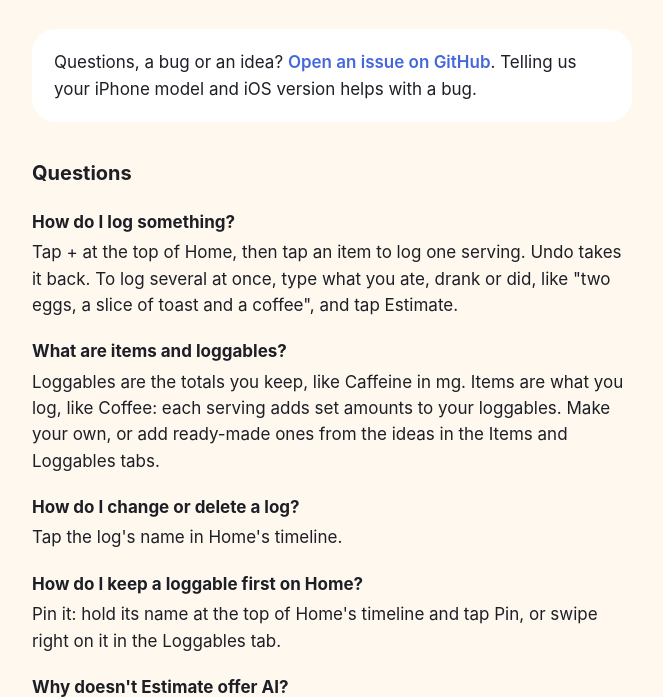
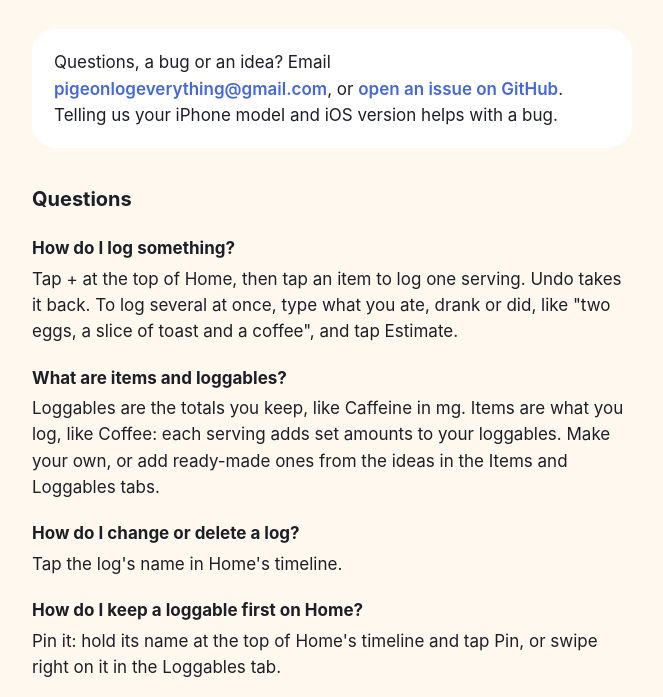
Before and after one commit to orangehour/pigeon, a plain HTML site: page index.html in a window 1280 px wide. Shown: the part 115-812 px from the top of the page, without its empty margins (308-971 px from the left). Drawn offline with Linux system fonts and the light colour scheme.

Commit message:
Contact by email, pigeonlogeverything@gmail.com, or a GitHub issue
Co-Authored-By: Claude Opus 5.5 <noreply@anthropic.com>

```diff
--- a/index.html
+++ b/index.html
@@ -26,7 +26,7 @@
   </header>
 
   <div class="card">
-    <p>Questions, a bug or an idea? <a href="https://github.com/orangehour/pigeon/issues/new">Open an issue on GitHub</a>. Telling us your iPhone model and iOS version helps with a bug.</p>
+    <p>Questions, a bug or an idea? Email <a href="mailto:pigeonlogeverything@gmail.com">pigeonlogeverything@gmail.com</a>, or <a href="https://github.com/orangehour/pigeon/issues/new">open an issue on GitHub</a>. Telling us your iPhone model and iOS version helps with a bug.</p>
   </div>
 
   <h2>Questions</h2>
```
Also changed, not shown: privacy.html (+1 -1 lines), 1 other file.
